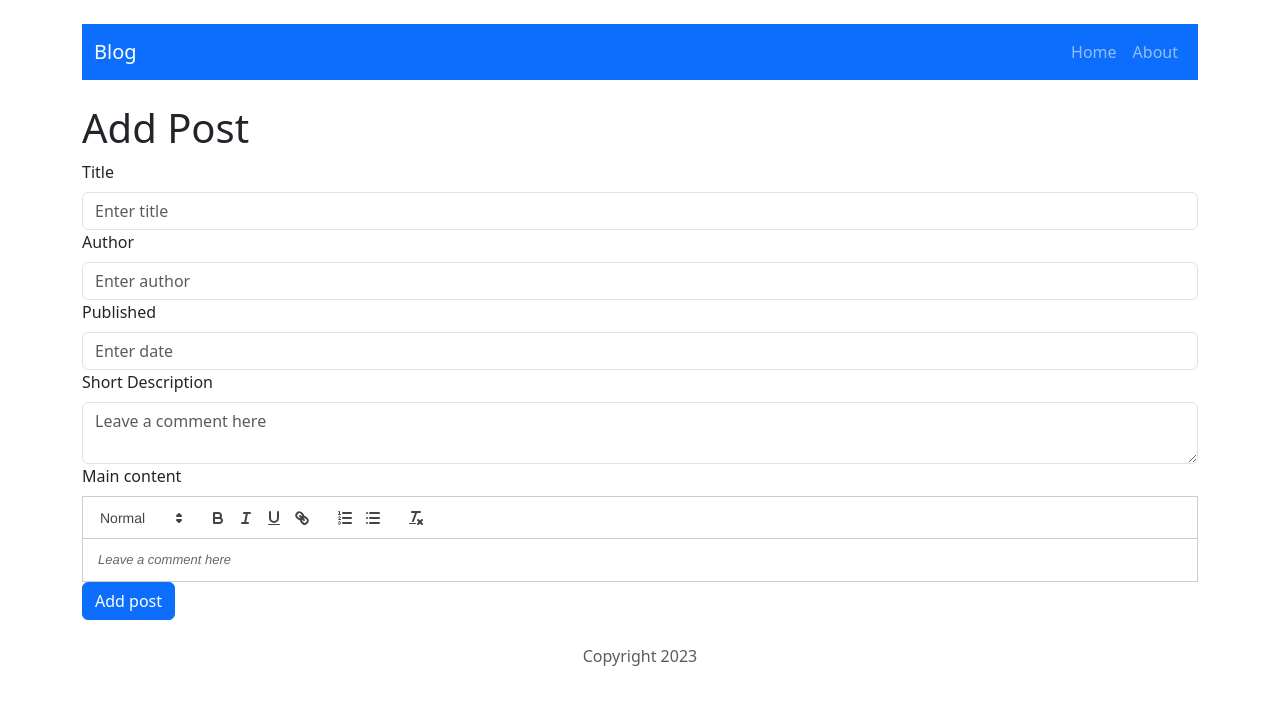
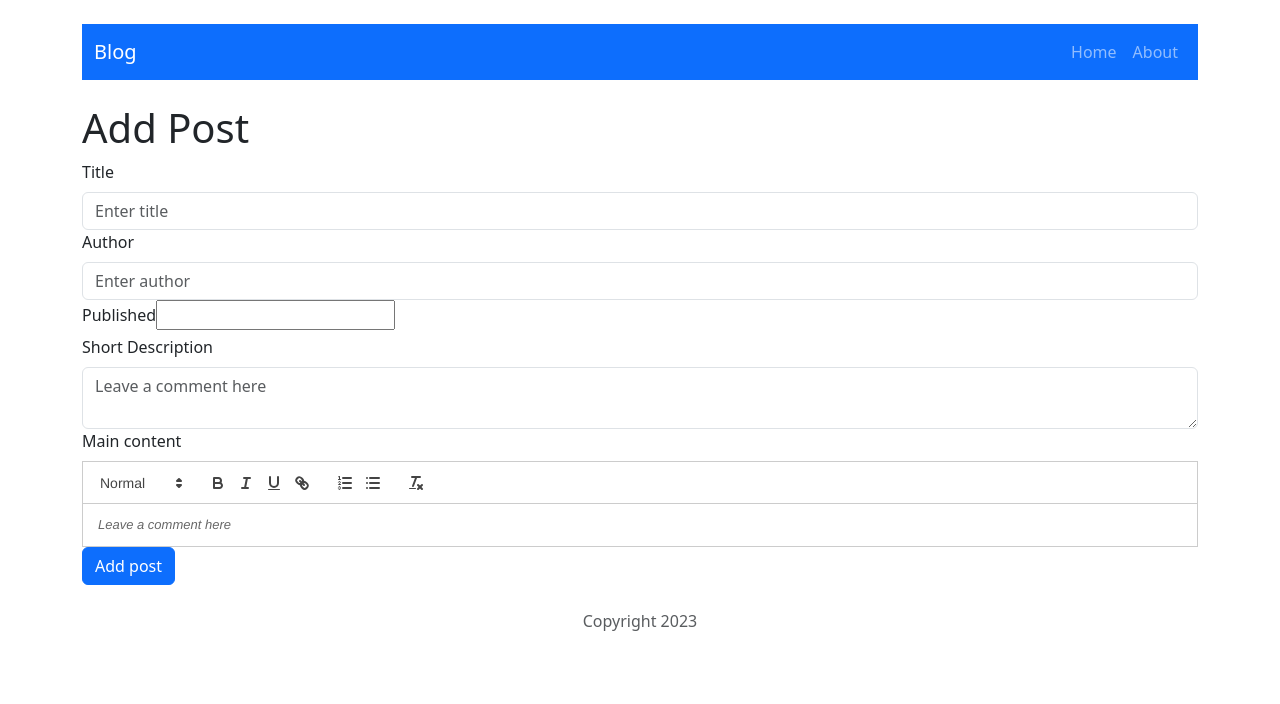
Before and after one commit to marcin-por95/CRUD-react, a React (Create React App) app: page /post/add in a window 1280 px wide. Shown: the top 704 px of the page. Built offline with nearby package versions, Linux system fonts and the light colour scheme.

Commit message:
add datePicker

```diff
--- a/package.json
+++ b/package.json
@@ -9,7 +9,9 @@
     "http-server": "^14.1.1",
     "react": "^18.2.0",
     "react-bootstrap": "^2.8.0",
+    "react-datepicker": "^4.15.0",
     "react-dom": "^18.2.0",
+    "react-quill": "^2.0.0",
     "react-redux": "^8.1.1",
     "react-router-dom": "^6.14.0",
     "react-scripts": "^5.0.1",
--- a/src/components/features/PostForm/PostForm.js
+++ b/src/components/features/PostForm/PostForm.js
@@ -1,14 +1,17 @@
 import { useState } from "react";
 import { Button, Form } from "react-bootstrap";
 import ReactQuill from 'react-quill';
+import DatePicker from 'react-datepicker';
 import 'react-quill/dist/quill.snow.css';
+import "react-datepicker/dist/react-datepicker.css";
 
-const PostForm = ({ data, formHandler, buttonTitle }) => {
+
+const PostForm = ({data, formHandler, buttonTitle}) => {
     const [formState, setFormState] = useState(data);
     const formElements = [
-		{ name: 'title', title: "Title", type: 'text', placeholder: 'Enter title' },
-		{ name: 'author', title: "Author", type: 'text', placeholder: 'Enter author' },
-		{ name: 'publishedDate', title: "Published", type: 'text', placeholder: 'Enter date' },
+        {name: 'title', title: "Title", type: 'text', placeholder: 'Enter title'},
+        {name: 'author', title: "Author", type: 'text', placeholder: 'Enter author'},
+        {name: 'publishedDate', title: "Published", type: 'text', placeholder: 'Enter date'},
         {
             name: 'shortDescription',
             title: "Short Description",
@@ -16,14 +19,13 @@ const PostForm = ({ data, formHandler, buttonTitle }) => {
             placeholder: 'Leave a comment here',
             as: "textarea"
         },
-		{ name: 'content', title: "Main content", type: 'text', placeholder: 'Leave a comment here', as: "textarea" },
+        {name: 'content', title: "Main content", type: 'text', placeholder: 'Leave a comment here', as: "textarea"},
     ];
-	const onChangeHandler = (e, name) => {
-		const value = e.target.value;
+    const onChangeHandler = (value, name) => {
         if (value === "") {
             setFormState((prevState) => {
                 delete prevState[name];
-				return { ...prevState };
+                return {...prevState};
             });
         } else {
             setFormState((prevState) => ({
@@ -33,30 +35,37 @@ const PostForm = ({ data, formHandler, buttonTitle }) => {
         }
     };
 
+    const getElementByName = (el) => {
+        if (el.name === 'content') {
+            return <ReactQuill
+                type={el.type}
+                theme={"snow"}
+                placeholder={el.placeholder}
+                onChange={(value) => onChangeHandler(value, el.name)}
+                defaultValue={data?.[el.name]}
+            />
+        }
+        if (el.name === 'publishedDate') {
+            return <DatePicker selected={formState?.[el.name]}
+                               onChange={(value) => onChangeHandler(value, el.name)}
+                               onSelect={(value) => onChangeHandler(value, el.name)}/>
+        }
+        return <Form.Control
+            type={el.type}
+            placeholder={el.placeholder}
+            as={el.as}
+            onChange={(e) => onChangeHandler(e.target.value, el.name)}
+            defaultValue={data?.[el.name]}
+        />
+    }
+
     return (
         <div className="post-form">
             <Form>
                 {formElements.map((el) => (
                     <Form.Group key={el.name}>
                         <Form.Label>{el.title}</Form.Label>
-						{el.name === 'content' ? (
-							<ReactQuill
-								type={el.type}
-								theme={"snow"}
-								placeholder={el.placeholder}
-								as={el.as}
-								onChange={(value) => onChangeHandler({ target: { value } }, el.name)}
-								defaultValue={data?.[el.name]}
-							/>
-						) : (
-							<Form.Control
-								type={el.type}
-								placeholder={el.placeholder}
-								as={el.as}
-								onChange={(e) => onChangeHandler(e, el.name)}
-								defaultValue={data?.[el.name]}
-							/>
-						)}
+                        {getElementByName(el)}
                     </Form.Group>
                 ))}
                 <Button
--- a/src/components/features/Posts/Posts.js
+++ b/src/components/features/Posts/Posts.js
@@ -1,7 +1,7 @@
-import { useSelector } from "react-redux";
-import { getAllPosts } from "../../../redux/postsRedux";
-import { Card, Button, Col, Row } from "react-bootstrap";
-import { Link } from "react-router-dom";
+import {useSelector} from "react-redux";
+import {getAllPosts} from "../../../redux/postsRedux";
+import {Card, Button, Col, Row} from "react-bootstrap";
+import {Link} from "react-router-dom";
 
 const Posts = () => {
 
@@ -9,23 +9,23 @@ const Posts = () => {
 
     return (
         <Row>
-	  { posts.map(post => (
-		<Col xs='12' md='6' lg='4' key={ post.id }>
+            {posts.map(post => (
+                <Col xs='12' md='6' lg='4' key={post.id}>
                     <Card className='mt-4'>
                         <Card.Body>
-			  <Card.Title>{ post.title }</Card.Title>
+                            <Card.Title>{post.title}</Card.Title>
                             <Card.Text>
-				<b>Author: </b>{ post.author }<br/>
-				<b>Published: </b>{ post.publishedDate }<br/>
+                                <b>Author: </b>{post.author}<br/>
+                                <b>Published: </b>{post.publishedDate.toLocaleDateString()}<br/>
                             </Card.Text>
                             <Card.Text>
-				{ post.shortDescription }
+                                {post.shortDescription}
                             </Card.Text>
-			  <Button variant='primary' as={ Link } to={ '/post/' + post.id }>Read more</Button>
+                            <Button variant='primary' as={Link} to={'/post/' + post.id}>Read more</Button>
                         </Card.Body>
                     </Card>
                 </Col>
-	  )) }
+            ))}
         </Row>
     );
 };
--- a/src/components/pages/Post/Post.js
+++ b/src/components/pages/Post/Post.js
@@ -1,13 +1,13 @@
-import { Link, Navigate, useParams } from "react-router-dom";
-import { useDispatch, useSelector } from "react-redux";
-import { getPostById, removePost } from "../../../redux/postsRedux";
-import { useState } from "react";
-import { Button, Card, Modal } from "react-bootstrap";
+import {Link, Navigate, useParams} from "react-router-dom";
+import {useDispatch, useSelector} from "react-redux";
+import {getPostById, removePost} from "../../../redux/postsRedux";
+import {useState} from "react";
+import {Button, Card, Modal} from "react-bootstrap";
 
 const Post = props => {
 
 
-  const { id } = useParams()
+    const {id} = useParams()
     const postData = useSelector(state => getPostById(state, id));
 
     const [show, setShow] = useState(false);
@@ -29,23 +29,26 @@ const Post = props => {
         <>
             <h1>SinglePost</h1>
             <div className='d-flex justify-content-center py-3'>
-		<Card style={ { width: '33rem' } } className='border-0'>
+                <Card style={{width: '33rem'}} className='border-0'>
                     <div className='d-flex justify-content-between'>
-			<h2>{ postData.title }</h2>
+                        <h2>{postData.title}</h2>
                         <div>
-			  <Link key={ props.id } to={ '/post/edit/' + id }>
+                            <Link key={props.id} to={'/post/edit/' + id}>
                                 <Button variant='outline-info m-1'>Edit</Button>
                             </Link>
-			  <Button onClick={ handleShow } variant='outline-danger m-1'>Delete</Button>
+                            <Button onClick={handleShow} variant='outline-danger m-1'>Delete</Button>
                         </div>
                     </div>
-		  <p><b>Author: </b>{ postData.author }<br/><b>Published: </b>{ postData.publishedDate }</p>
-		  <p>{ postData.shortDescription }</p>
-		  <p><p dangerouslySetInnerHTML={{ __html: postData.content }} /></p>
+
+                    <p>
+                        <b>Author: </b>{postData.author}<br/><b>Published: </b>{postData.publishedDate.toLocaleDateString()}
+                    </p>
+                    <p>{postData.shortDescription}</p>
+                    <p><p dangerouslySetInnerHTML={{__html: postData.content}}/></p>
                 </Card>
             </div>
 
-	  <Modal show={ show } onHide={ handleClose }>
+            <Modal show={show} onHide={handleClose}>
                 <Modal.Header closeButton>
                     <Modal.Title>Are you sure?</Modal.Title>
                 </Modal.Header>
@@ -55,10 +58,10 @@ const Post = props => {
                     </p>
                 </Modal.Body>
                 <Modal.Footer>
-		  <Button variant="secondary" onClick={ handleClose }>
+                    <Button variant="secondary" onClick={handleClose}>
                         Cancel
                     </Button>
-		  <Button variant="danger" onClick={ handleRemove }>
+                    <Button variant="danger" onClick={handleRemove}>
                         Remove
                     </Button>
                 </Modal.Footer>
--- a/src/redux/postsRedux.js
+++ b/src/redux/postsRedux.js
@@ -15,7 +15,7 @@ const initialState = [
 	title: 'Article title',
 	shortDescription: 'Short description of the article...',
 	content: 'Main content of the article',
-	publishedDate: '02-02-2022',
+	publishedDate: new Date("1/2/2018"),
 	author: 'John Doe'
   },
   {
@@ -23,7 +23,7 @@ const initialState = [
 	title: 'Article title 2',
 	shortDescription: 'Short description of the article...',
 	content: 'Main content of the article',
-	publishedDate: '02-02-2022',
+	publishedDate: new Date("1/2/2018"),
 	author: 'John Doe'
   },
   {
@@ -31,7 +31,7 @@ const initialState = [
 	title: 'Article title 3',
 	shortDescription: 'Short description of the article...',
 	content: 'Main content of the article',
-	publishedDate: '02-02-2022',
+	publishedDate: new Date("1/2/2018"),
 	author: 'John Doe'
   },
   {
@@ -39,7 +39,7 @@ const initialState = [
 	title: 'Article title 4',
 	shortDescription: 'Short description of the article...',
 	content: 'Main content of the article',
-	publishedDate: '02-02-2022',
+	publishedDate: new Date("1/2/2018"),
 	author: 'John Doe'
   }
 ]
```
Also changed, not shown: 1 other file (tests, documents, lock files or other folders). Lines whose indentation alone changed are shown as unchanged.
